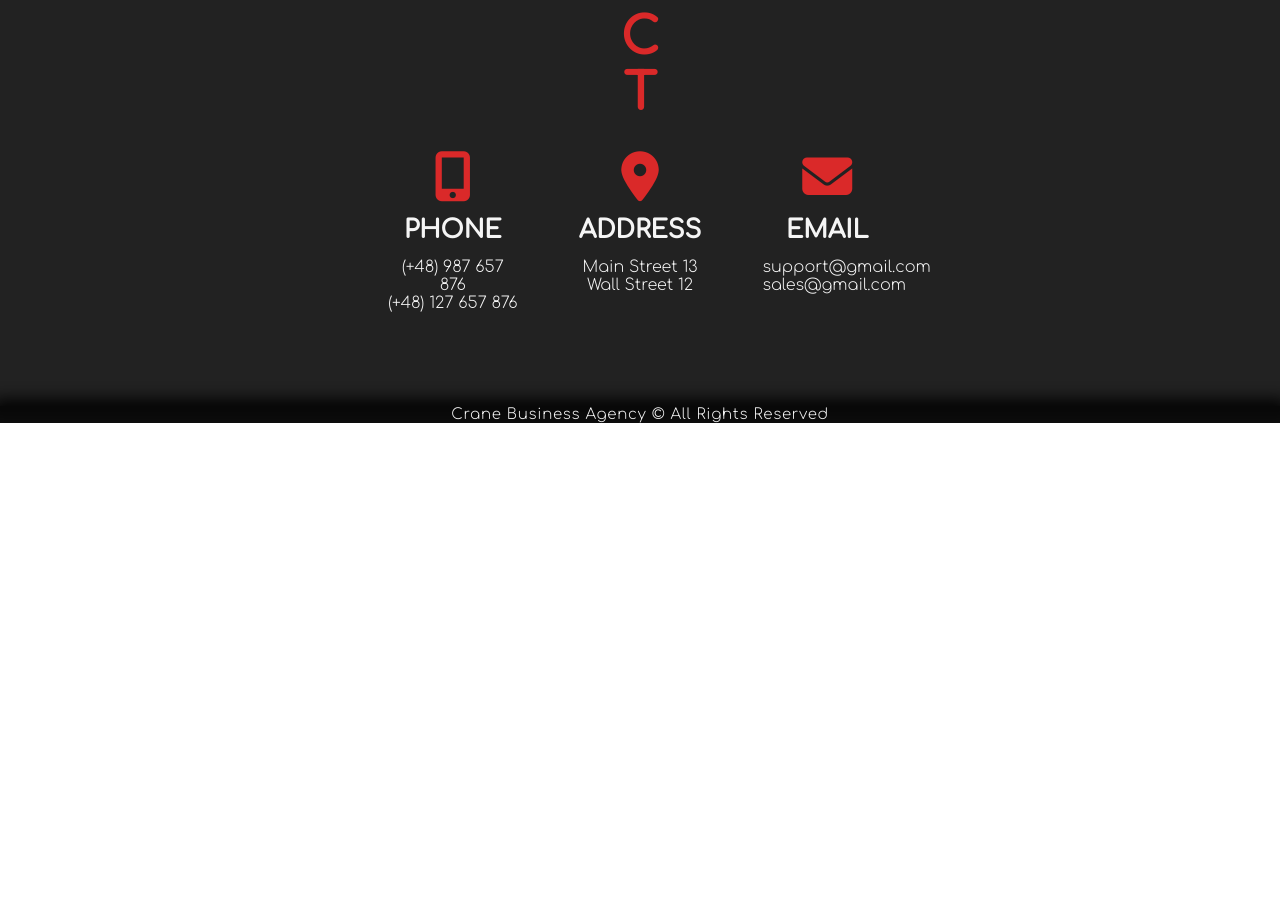
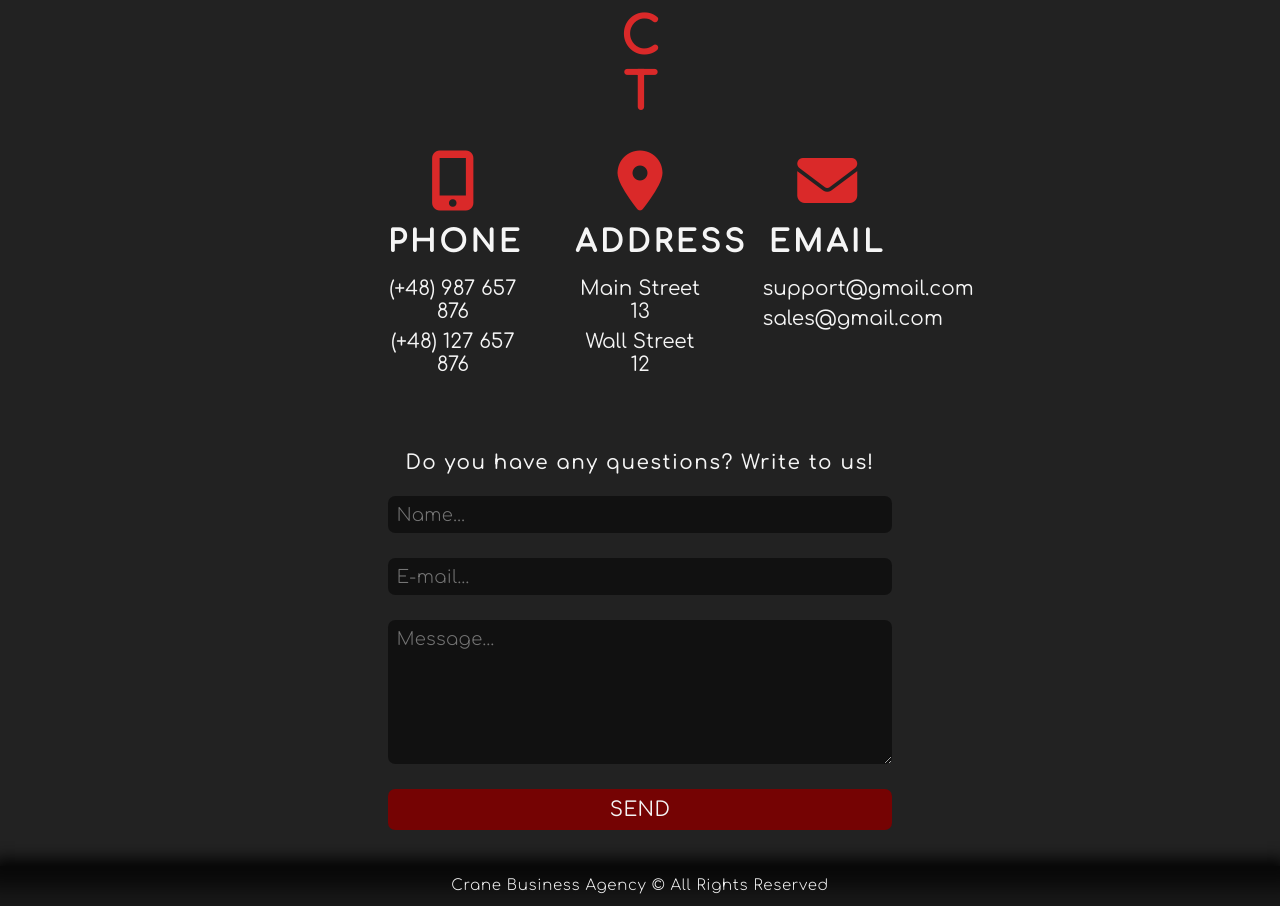
Before and after one commit to JoannaPatyk/business-agency--website, a website: page index.html in a window 1280 px wide. Shown: the part 2960-3866 px from the top of the page. Before the commit the page ends 3383 px from the top, so only its background shows below. Drawn offline with nearby package versions, Linux system fonts and the light colour scheme; files that its build step writes are made by us from their sources.

Commit message:
Contact section
Styles in the contact section have been changed

```diff
--- a/index.html
+++ b/index.html
@@ -15,7 +15,6 @@
         />
         <link rel="stylesheet" href="css/styles.css" />
         <link rel="stylesheet" href="https://cdn.jsdelivr.net/npm/swiper@8/swiper-bundle.min.css" />
-
         <title>Crane Business Agency</title>
     </head>
 
@@ -42,6 +41,7 @@
 
         <div class="container">
             <!-- Section 1 -->
+
             <section class="section-1" id="home">
                 <div class="banner">
                     <h1 class="banner-heading">
@@ -55,7 +55,6 @@
                     </p>
                     <button class="banner-btn">Discover Now</button>
                 </div>
-
                 <div class="video-container">
                     <video autoplay loop muted>
                         <source src="img/sea.mp4" type="video/mp4" />
@@ -67,7 +66,6 @@
 
             <section class="section-2" id="about-us">
                 <h1 class="section-heading">About Us</h1>
-
                 <div class="section-2-container">
                     <img src="img/origami-black.png" alt="" />
                     <h2>What do we do?</h2>
@@ -81,7 +79,6 @@
                         <li>Organizing events and promotional activities</li>
                     </ul>
                 </div>
-
                 <div class="video-wrapper">
                     <video src="img/team.mp4" class="video" autoplay loop muted></video>
                     <p class="section-2-paragraph">
@@ -97,7 +94,6 @@
 
             <section class="section-3" id="pricing">
                 <h1 class="section-heading">Pricing</h1>
-
                 <div class="swiper">
                     <div class="pricing-cards-wrapper swiper-wrapper">
                         <div class="pricing-card swiper-slide">
@@ -125,7 +121,6 @@
                                 <button class="pricing-card-btn btn-free">Choose</button>
                             </div>
                         </div>
-
                         <div class="pricing-card swiper-slide">
                             <div class="pricing-card-front">
                                 <h1 class="pricing-card-heading heading-basic">Basic</h1>
@@ -159,7 +154,6 @@
                                 <button class="pricing-card-btn btn-basic">Choose</button>
                             </div>
                         </div>
-
                         <div class="pricing-card swiper-slide">
                             <div class="pricing-card-front">
                                 <h1 class="pricing-card-heading heading-standard">Standard</h1>
@@ -193,7 +187,6 @@
                                 <button class="pricing-card-btn btn-standard">Choose</button>
                             </div>
                         </div>
-
                         <div class="pricing-card swiper-slide">
                             <div class="pricing-card-front">
                                 <h1 class="pricing-card-heading heading-premium">Premium</h1>
@@ -237,7 +230,6 @@
 
             <section class="section-4" id="contact">
                 <h1 class="section-heading">Contact</h1>
-
                 <div class="contact-wrapper">
                     <div class="contact-details">
                         <div class="phone">
@@ -259,12 +251,13 @@
                             <p>sales@gmail.com</p>
                         </div>
                     </div>
-                    <!-- <form class="contact-form">
-                        <input type="text" placeholder="Your Name..." />
-                        <input type="email" placeholder="Your Email..." />
-                        <textarea placeholder="Your Message..."></textarea>
-                        <input class="send-message" type="submit" value="Send Message" />
-                    </form> -->
+                    <h1>Do you have any questions? Write to us!</h1>
+                    <form class="contact-form">
+                        <input type="text" placeholder="Name..." />
+                        <input type="email" placeholder="E-mail..." />
+                        <textarea placeholder="Message..."></textarea>
+                        <input class="send-message" type="submit" value="Send" />
+                    </form>
                 </div>
             </section>
 
--- a/sass/styles.scss
+++ b/sass/styles.scss
@@ -595,15 +595,23 @@ img {
 }
 
 .contact-wrapper {
-    width: 80%;
+    width: 90%;
     display: flex;
     flex-direction: column;
     align-items: center;
 }
 
+.contact-wrapper h1 {
+    font-size: 2 * var.$fontSize;
+    font-weight: 500;
+    color: var.$colorLightRed;
+    margin-bottom: 1.5 * $margin;
+    letter-spacing: 0.2 * var.$letterSpacing;
+}
+
 .contact-details {
     display: flex;
-    margin-bottom: 2 * $margin;
+    margin-bottom: 3 * $margin;
 }
 
 .contact-details div {
@@ -612,56 +620,40 @@ img {
     margin: 2 * $margin;
 }
 
-.contact-details i,
-.contact-wrapper i {
-    font-size: 5 * var.$fontSize;
+.contact-details i {
+    font-size: 6 * var.$fontSize;
     color: var.$colorMediumRed;
 }
 
 .contact-details h3 {
-    font-size: 2.5 * var.$fontSize;
+    font-size: 3 * var.$fontSize;
     font-weight: 600;
     text-transform: uppercase;
     color: var.$colorLightRed;
+    letter-spacing: 0.5 * var.$letterSpacing;
     margin: $margin 0;
 }
 
 .contact-details p {
-    font-size: 1.6 * var.$fontSize;
-    font-weight: 300;
+    font-size: 2 * var.$fontSize;
+    font-weight: 400;
     color: var.$colorLightRed;
-}
-
-.contact-logo {
-    height: 2.5 * var.$lineHeight + rem;
-    display: flex;
-    line-height: 2 * var.$lineHeight + rem;
-    margin-bottom: 0.5 * $margin;
-}
-
-.contact-wrapper h1 {
-    font-size: 4 * var.$fontSize;
-    font-weight: 600;
-    color: var.$colorLightRed;
-    margin-bottom: 1.5 * $margin;
-    text-transform: uppercase;
-    letter-spacing: 2.5 * var.$letterSpacing;
-    padding-left: $padding;
-    padding-right: 0.5 * $padding;
+    padding: 0.5 * $padding 0;
 }
 
 .contact-form {
-    width: 50rem;
+    width: 70rem;
     display: flex;
     flex-direction: column;
+    gap: 25px;
 }
 
 .contact-form input,
 .contact-form textarea {
     padding: 1.2 * $padding;
-    background-color: var.$boxShadowColor-4;
+    margin-bottom: 0.5 $margin;
+    background-color: var.$boxShadowColor-2;
     color: var.$colorLightRed;
-    margin-bottom: 0.5 $margin;
     font-weight: 200;
     font-size: 1.8 * var.$fontSize;
     letter-spacing: 0.05 * var.$letterSpacing;
@@ -671,8 +663,8 @@ img {
 
 .contact-form textarea {
     max-width: 100%;
-    max-height: 15rem;
-    min-height: 5.5rem;
+    max-height: 7.5 * var.$lineHeight + em;
+    min-height: 4 * var.$lineHeight + em;
 }
 
 .contact-form .send-message {
@@ -680,13 +672,13 @@ img {
     font-weight: 400;
     font-size: 2 * var.$fontSize;
     color: var.$colorLightRed;
-    background-color: var.$colorMediumRed;
+    background-color: var.$colorDarkRed;
     transition: 2.5 * var.$transition;
     cursor: pointer;
 }
 
 .contact-form .send-message:hover {
-    background-color: var.$colorDarkRed;
+    background-color: var.$colorMediumRed;
     transform: scale(0.98);
 }
 
@@ -694,29 +686,14 @@ img {
 
 .footer {
     width: 100%;
-    height: 5 * var.$lineHeight;
     display: flex;
     align-items: center;
     justify-content: space-between;
-    background-color: rgba(1, 1, 1, 0.904);
+    background-color: rgba(1, 1, 1, 0.9);
     box-shadow: 0 0 2rem 1rem var.$boxShadowColor-5;
-    padding: 0 10 * $padding;
+    padding: 1.6 * $padding;
 }
 
-.footer-nav a {
-    font-size: 2 * var.$fontSize;
-    font-weight: 500;
-    color: var.$colorLightRed;
-    text-shadow: 0 0 0.5rem var.$colorDarkRed;
-    margin-right: 1.5 * $margin;
-    letter-spacing: 0.1 * var.$letterSpacing;
-    text-transform: uppercase;
-    transition: 2.5 * var.$transition;
-}
-
-.footer-nav a:hover {
-    color: var.$colorMediumRed;
-}
 .copyright {
     width: $width;
     font-size: 1.5 * var.$fontSize;
```
